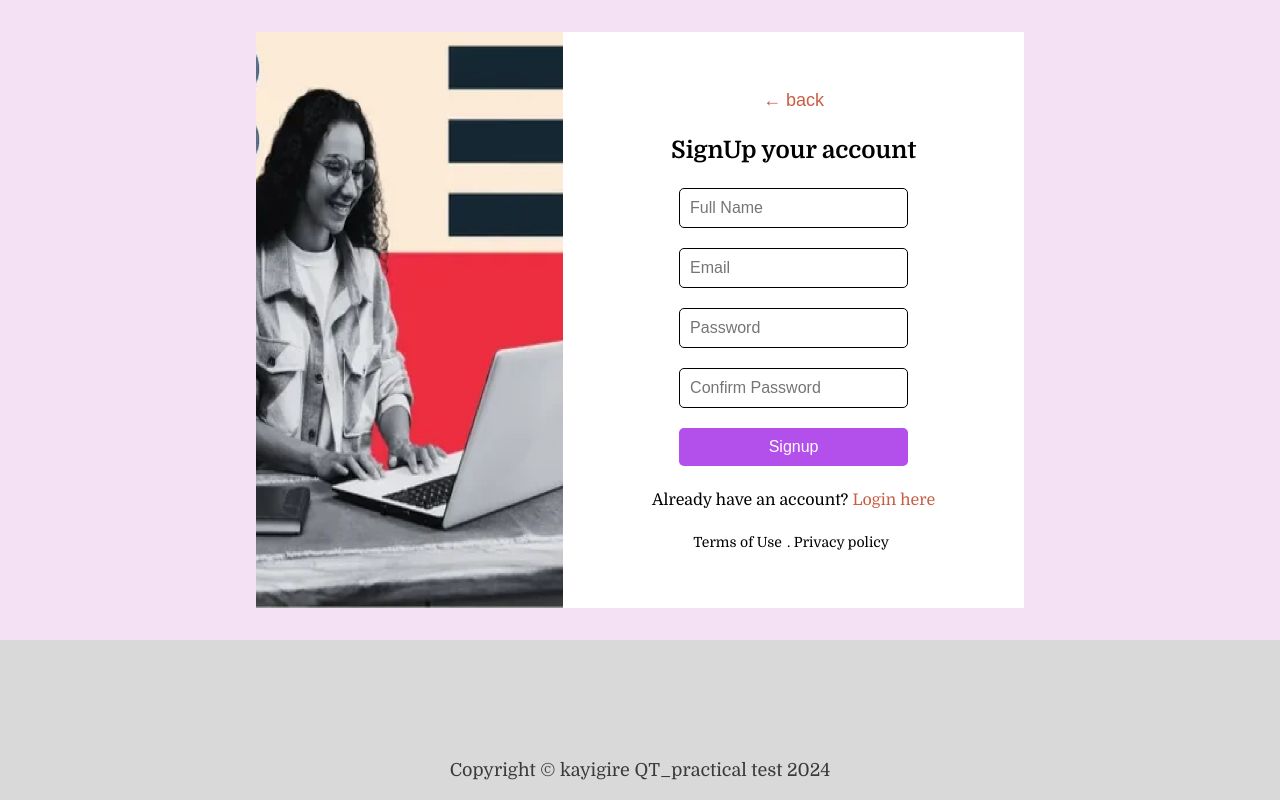
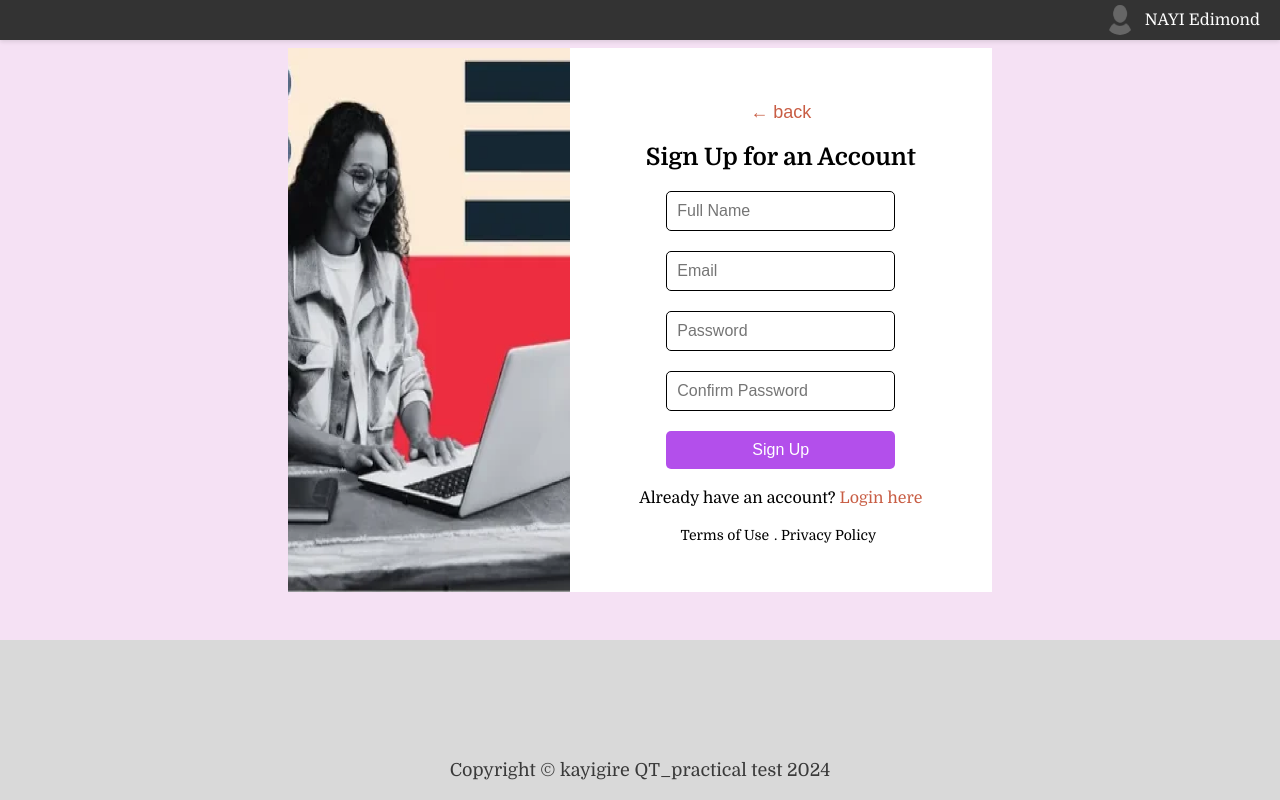
Before and after one commit to kayigireerneste/bloggingSystem_FrontEnd, a React (Vite) app: page /regist in a window 1280 px wide. Built offline with nearby package versions, Linux system fonts and the light colour scheme.

Commit message:
fx/signUP error

```diff
--- a/src/App.jsx
+++ b/src/App.jsx
@@ -10,12 +10,14 @@ import SingleBlog from './components/SingleBlog';
 import Login from './components/Login';
 import Signup from './components/Signup';
 import AddBlog from './components/AddBlog';
+import NavBar from './components/NavBar';
 
 function App() {
 
   const Layout = () => {
     return(
       <>
+        <NavBar/>
         <Outlet/>
         <Footer/>
       </>
--- a/src/components/HomePage.jsx
+++ b/src/components/HomePage.jsx
@@ -56,7 +56,7 @@ export default function HomePage() {
             <div className={HomeCSS.blogContent}>
                 <div className={HomeCSS.date}>{slides[slideIndex].date}</div>
                 <h2 className={HomeCSS.cardText}>{slides[slideIndex].text}</h2>
-                <Link to="/addBlog">
+                <Link to="/login">
                   <button className={HomeCSS.postButton}>POST BLOG</button>
                 </Link>
             </div>
--- a/src/components/Login.jsx
+++ b/src/components/Login.jsx
@@ -87,7 +87,7 @@ const Login = () => {
             </Link>
             <p>
               Don`t have an account?{" "}
-              <Link to="/register" className={LoginCSS.registerLink}>
+              <Link to="/regist" className={LoginCSS.registerLink}>
                 Register here
               </Link>
             </p>
--- /dev/null
+++ b/src/components/NavBar.jsx
@@ -0,0 +1,17 @@
+// eslint-disable-next-line no-unused-vars
+import React from "react";
+import NavBarCSS from "../styles/NavBar.module.css";
+import avatarImage from "../images/avatar.png";
+
+const NavBar = () => {
+  return (
+    <div className={NavBarCSS.navbar}>
+      <div className={NavBarCSS.userDetails}>
+        <img src={avatarImage} alt="Avatar" className={NavBarCSS.avatar} />
+        <span className={NavBarCSS.userName}>NAYI Edimond</span>
+      </div>
+    </div>
+  );
+};
+
+export default NavBar;
--- a/src/components/Signup.jsx
+++ b/src/components/Signup.jsx
@@ -48,10 +48,10 @@ const Signup = () => {
         // Navigate to the login page after successful signup
         navigate("/login");
       } else {
-        toast.error("Sign up failed");
+        toast.error("Sign up failed, try again");
       }
     } catch (err) {
-      toast.error(err.response?.data?.message || "Sign up failed");
+      toast.error(err.response?.data?.message || "Sign up failed, try again");
     } finally {
       setLoading(false);
     }
@@ -66,7 +66,7 @@ const Signup = () => {
         </div>
         <div className={SignupCSS.rightPane}>
           <button className={SignupCSS.backButton} onClick={() => navigate(-1)}>← back</button>
-          <h2 className={SignupCSS.signupTitle}>SignUp your account</h2>
+          <h2 className={SignupCSS.signupTitle}>Sign Up for an Account</h2>
           <form className={SignupCSS.form} onSubmit={handleSubmit}>
             <input
               type="text"
@@ -105,7 +105,7 @@ const Signup = () => {
               required
             />
             <button type="submit" className={SignupCSS.SignupButton} disabled={loading}>
-              {loading ? "Signing up..." : "Signup"}
+              {loading ? "Signing up..." : "Sign Up"}
             </button>
           </form>
           <div className={SignupCSS.links}>
@@ -118,7 +118,7 @@ const Signup = () => {
           </div>
           <div className={SignupCSS.terms}>
             <a href="/terms-of-use">Terms of Use</a>.{" "}
-            <a href="/privacy-policy">Privacy policy</a>
+            <a href="/privacy-policy">Privacy Policy</a>
           </div>
         </div>
       </div>
--- a/src/styles/Login.module.css
+++ b/src/styles/Login.module.css
@@ -6,11 +6,12 @@
     height: 80vh;
     width: 100%;
     background-color: #f5e1f4;
+
   }
 
   .PaneContainer{
-    width: 60%;
-    height: 90%;
+    width: 55%;
+    height: 80%;
     display: flex;
     justify-content: center;
     align-items: center;
--- /dev/null
+++ b/src/styles/NavBar.module.css
@@ -0,0 +1,29 @@
+.navbar {
+    width: 100%;
+    height: 40px;
+    background-color: #333;
+    display: flex;
+    justify-content: flex-end;
+    align-items: center;
+    padding: 0 20px;
+    box-shadow: 0 2px 4px rgba(0, 0, 0, 0.1);
+    position: fixed;
+    z-index: 999;
+  }
+
+  .userDetails {
+    display: flex;
+    align-items: center;
+  }
+
+  .avatar {
+    width: 30px;
+    height: 30px;
+    border-radius: 50%;
+    margin-right: 10px;
+  }
+
+  .userName {
+    color: white;
+    font-size: 16px;
+  }
--- a/src/styles/Signup.module.css
+++ b/src/styles/Signup.module.css
@@ -9,8 +9,8 @@
   }
 
   .PaneContainer{
-    width: 60%;
-    height: 90%;
+    width: 55%;
+    height: 85%;
     display: flex;
     justify-content: center;
     align-items: center;
```
Also changed, not shown: src/images/avatar.png (added).
